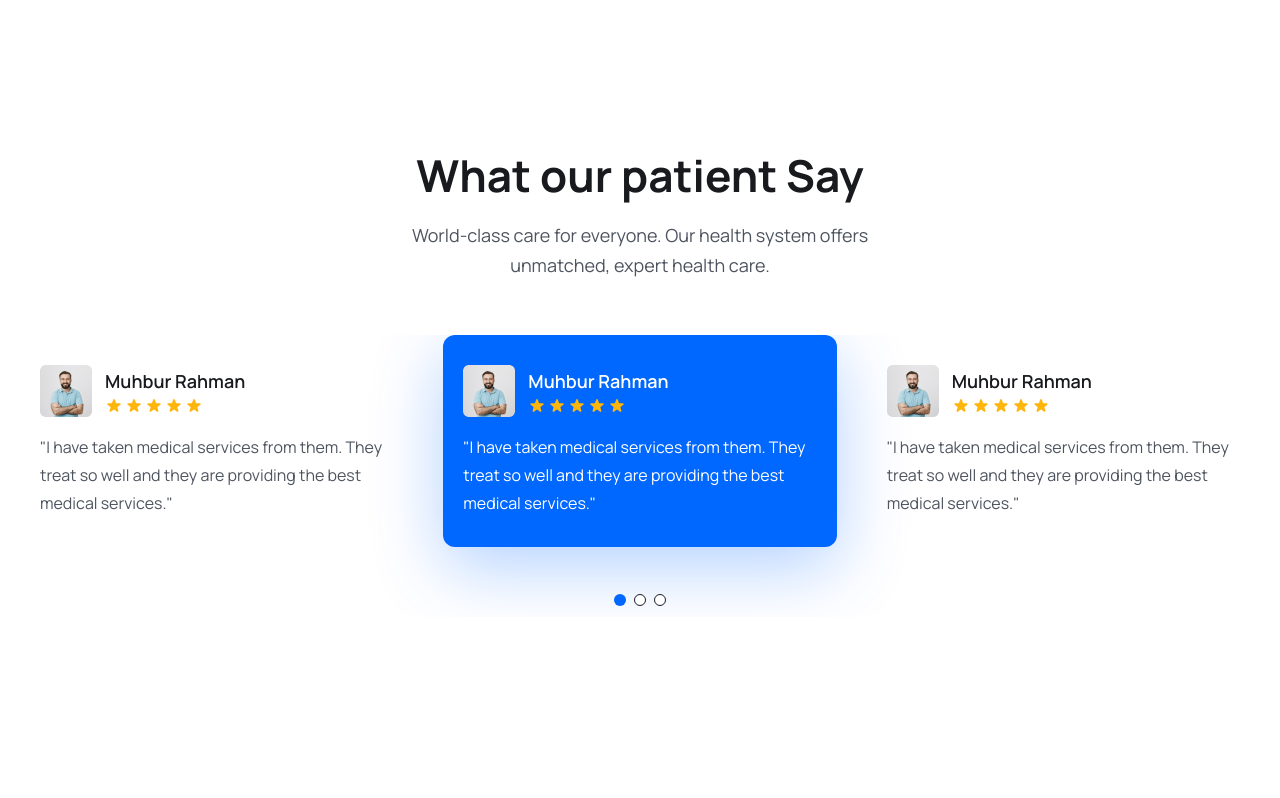
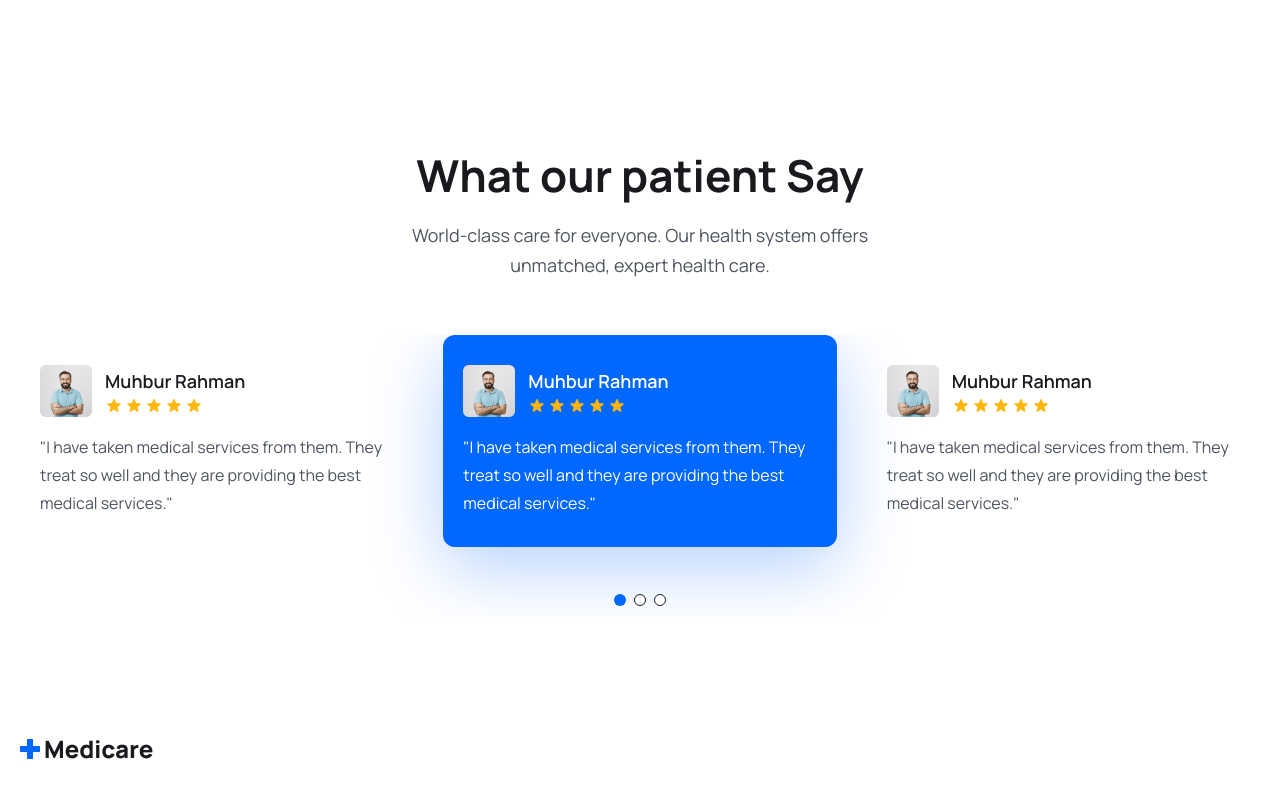
Before and after one commit to aroraadivya/Mern-Stack-Medicare, a React (Vite) app in the folder frontend/: page / in a window 1280 px wide. Shown: the part 5492-6290 px from the top of the page. Built offline with nearby package versions, Linux system fonts and the light colour scheme.

Commit message:
Add logo image to Footer component for branding

```diff
--- a/frontend/src/components/Footer/Footer.jsx
+++ b/frontend/src/components/Footer/Footer.jsx
@@ -78,7 +78,9 @@ const Footer = () => {
     return <footer className='pb-16 pt-10'>
         <div className='container'>
             <div className='flex justify-between flex-col md:flex-row flex-wrap gap-[30px]'>
-
+                <div>
+                    <img src={logo} alt='' />
+                </div>
             </div>
         </div>
     </footer>
```
